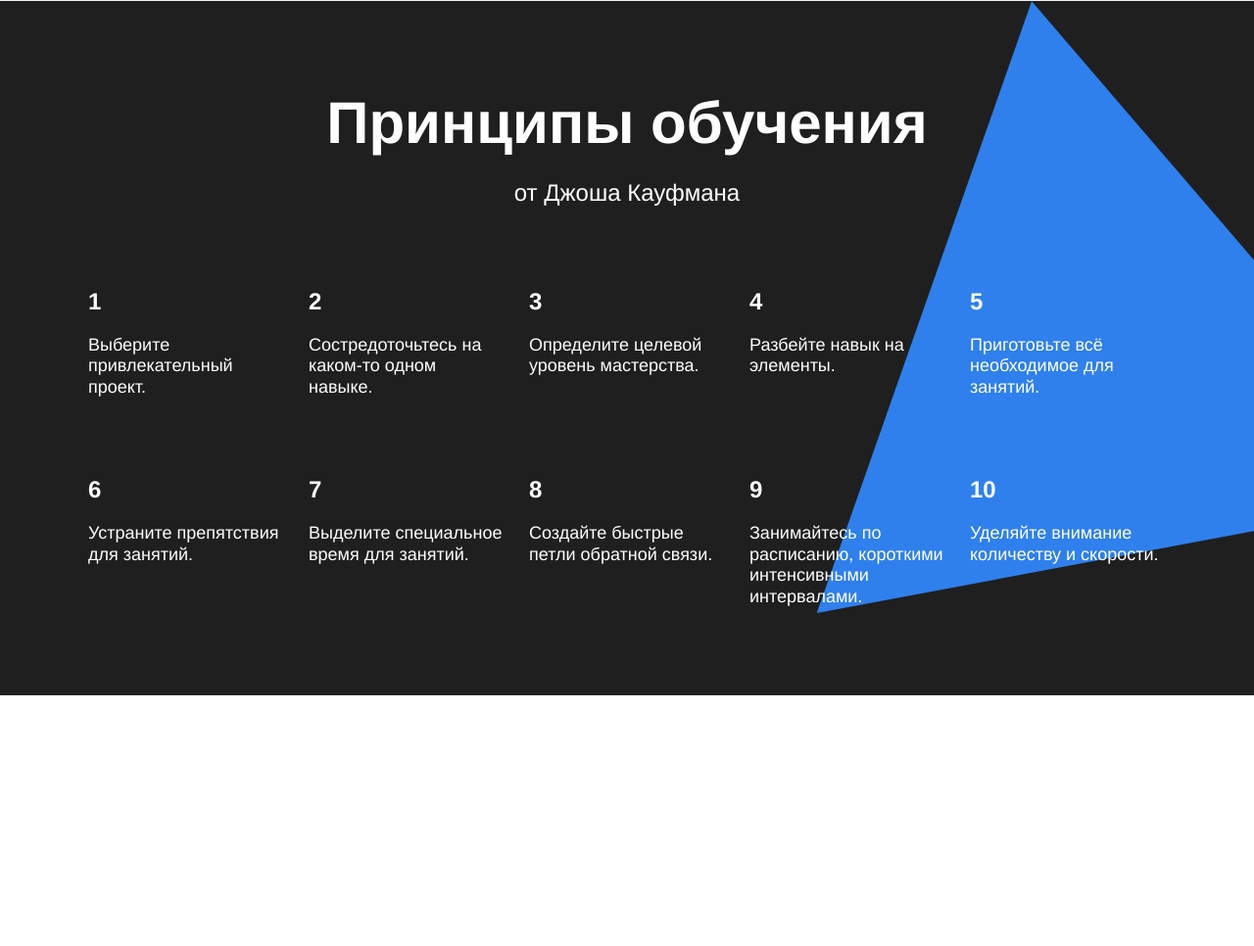
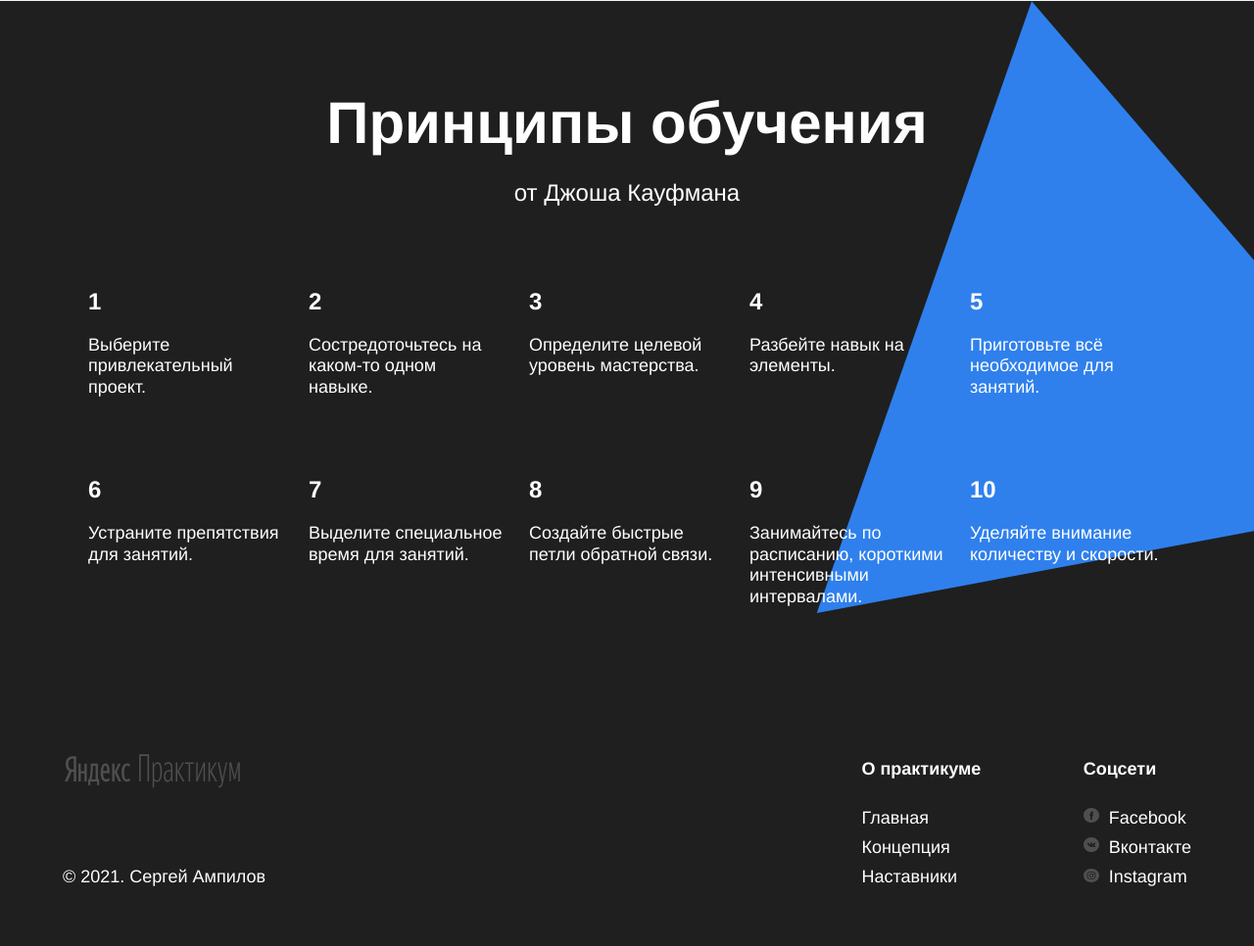
Before and after one commit to SergeiAmpilov/how-to-learn, a plain HTML site: page index.html in a window 1280 px wide. Shown: the part 2944-3910 px from the top of the page at 98% size. Before the commit the page ends 3654 px from the top, so only its background shows below. Drawn offline with Linux system fonts and the light colour scheme.

Commit message:
footer ready

```diff
--- a/index.html
+++ b/index.html
@@ -290,12 +290,71 @@
           <img src="images/kaufman-triangle.svg" alt="Triangle" width="877" height="877">
         </div>
 
+      </section>
+    </main>
+    <footer class="footer">
+
+      <div class="footer__columns">
+        <div class="footer__columns_content_copyright">
+          <div class="logo__place_footer">
+            <img src="images/logo_place_footer.svg" alt="Logo" width="183" height="35">
+          </div>
+
+          <div class="footer__author">
+            &copy; 2021. Сергей Ампилов
+          </div>
+        </div>
+
+        <div class="footer__columns_content_info">
+          <div class="footer__column-heading">
+            О практикуме
+          </div>
+          <div class="footer__column-links">
+            <div class="footer__column-link">
+              <a href="#">Главная</a>
+            </div>
+            <div class="footer__column-link">
+              <a href="#">Концепция</a>
+            </div>
+            <div class="footer__column-link">
+              <a href="#">Наставники</a>
+            </div>
+          </div>
+        </div>
+
+        <div class="footer__columns_content_social">
+          <div class="footer__column-heading">
+            Соцсети
+          </div>
+          <div class="footer__column-links">
+            <div class="footer__column-link">
+              <a href="#">
+                <div class="footer__social-icon">
+                  <img src="images/facebook_color_white.svg" alt="Facebook">Facebook
+                </div>
+              </a>
+            </div>
+
+            <div class="footer__column-link">
+              <a href="#">
+                <div class="footer__social-icon">
+                  <img src="images/vk_color_white.svg" alt="Vkontakte">Вконтакте
+                </div>
+              </a>
+            </div>
+            <div class="footer__column-link">
+              <a href="#">
+                <div class="footer__social-icon">
+                  <img src="images/instagram_color_white.svg" alt="Instagram">Instagram
+                </div>
+              </a>
+            </div>
+          </div>
+        </div>
 
 
 
-      </section>
-    </main>
-    <footer class="footer">
+      </div>
 
     </footer>
   </div>
--- a/styles/style.css
+++ b/styles/style.css
@@ -284,3 +284,59 @@ h1, h2, h3, h4 {
 
   z-index: 3;
 }
+
+/* footer */
+.footer {
+  background-color: #1f1f1f ;
+  color: white;
+  padding-top: 60px;
+  padding-bottom: 40px;
+}
+
+.footer__columns {
+
+  display: flex;
+  justify-content: space-between;
+
+  width: 90%;
+  margin: auto;
+}
+
+.footer__columns_content_copyright {
+  flex-basis: 711px;
+
+  display: flex;
+  flex-direction: column;
+  justify-content: space-between;
+
+
+}
+
+.footer__author {
+  margin: 18px 0;
+
+  line-height: 25px;
+  font-size: 18px;
+}
+
+.footer__column-heading {
+  line-height: 30px;
+  font-size: 18px;
+  font-weight: bold;
+}
+
+.footer__column-links {
+  margin: 20px 0 16px;
+  line-height: 30px;
+  font-size: 18px;
+}
+
+.footer__column-link a {
+  color: white;
+  text-decoration: none;
+}
+
+
+.footer__social-icon img {
+  margin-right: 10px;
+}
```
